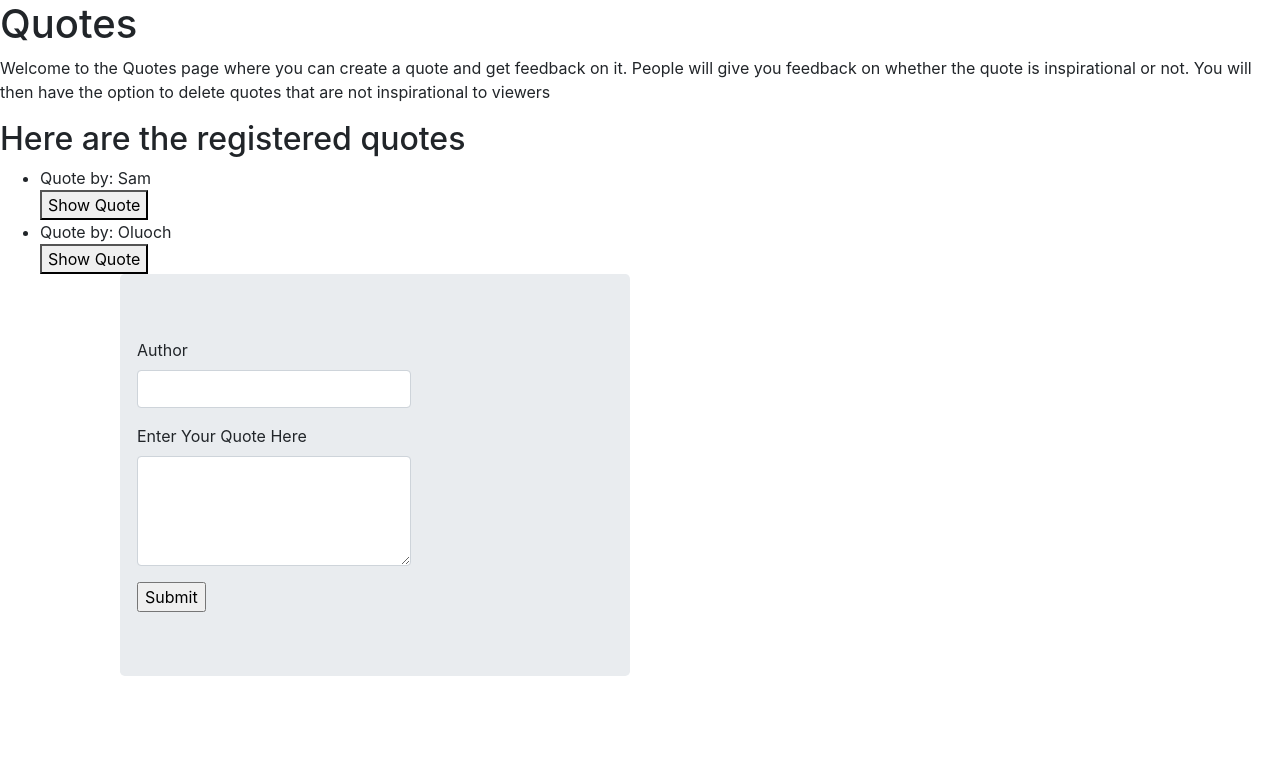
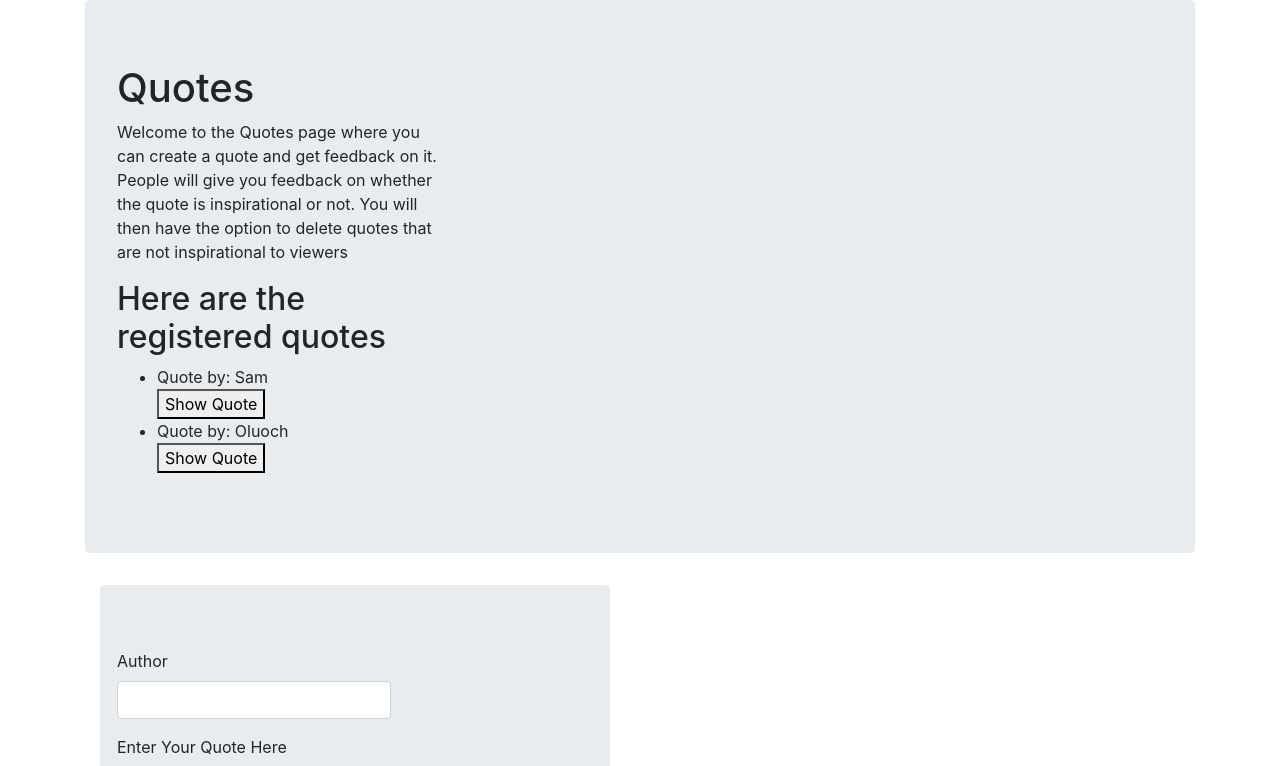
Before and after one commit to samoluoch/quotes, an Angular app: page / in a window 1280 px wide. Shown: the top 766 px of the page. Built offline with nearby package versions, Linux system fonts and the light colour scheme.

Commit message:
added classes to the welcome statements and quotes as well as class jumbotron to the quotes/component.html

```diff
--- a/src/app/quotes/quotes.component.html
+++ b/src/app/quotes/quotes.component.html
@@ -1,3 +1,7 @@
+<div class="container">
+  <div class="jumbotron">
+    <div class="row">
+      <div class="col-md-4">
           <h1>Quotes</h1>
           <p>Welcome to the Quotes page where you can create a quote and get feedback on it.
             People will give you feedback on whether the quote is inspirational or not.
@@ -12,6 +16,13 @@
 
               <!-- <app-quote-statement *ngIf="quote.showDetails" [quote]='quote'></app-quote-statement> -->
             </div>
+          </ul>
+      </div>
+    </div>
+  </div>
+</div>
+
+
 <div class="container">
     <div class="row" id="quote-form">
       <div class="col-md-6">
@@ -19,4 +30,3 @@
       </div>
     </div>
   </div>
-</ul>
```
Lines whose indentation alone changed are shown as unchanged.
